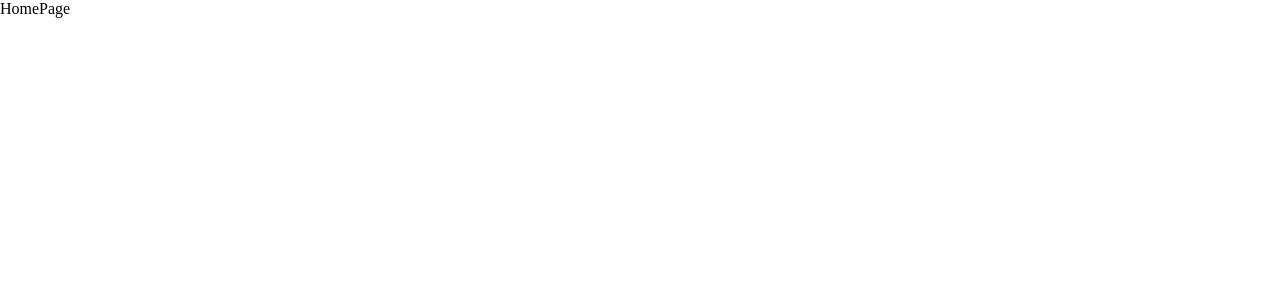
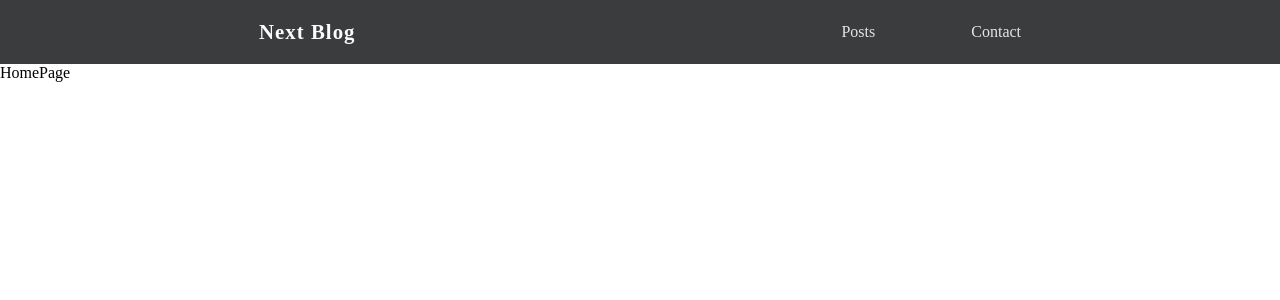
Before and after one commit to Av808080/Blog-App, a Next.js app: page / in a window 1280 px wide. Shown: the top 300 px of the page. Built offline with nearby package versions, Linux system fonts and the light colour scheme.

Commit message:
Layout of App with Navbar

```diff
--- /dev/null
+++ b/Components/Layout/Layout.tsx
@@ -0,0 +1,19 @@
+import { FC, ReactNode } from 'react'
+import Navbar from './Navbar'
+
+interface Props {
+    children: ReactNode
+}
+
+const Layout: FC<Props> = ({ children }) => {
+    return (
+        <>
+            <Navbar />
+            <main>
+                {children}
+            </main>
+        </>
+    )
+}
+
+export default Layout
--- /dev/null
+++ b/Components/Layout/Navbar.module.scss
@@ -0,0 +1,35 @@
+.navbar {
+  background-color: #3b3c3e;
+  min-height: 4em;
+  padding: 1em;
+  display: flex;
+  justify-content: space-around;
+  align-items: center;
+  > .linkItem {
+    font-weight: bold;
+    letter-spacing: 0.05em;
+    font-size: 1.3em;
+    color: #fbfbfb;
+  }
+}
+.links {
+  display: flex;
+  gap: 6em;
+  justify-content: space-around;
+  .linkItem:hover {
+    font-size: 1.05em;
+  }
+}
+.linkItem {
+  color: #e5e5e5;
+  text-decoration: none;
+  transition: all 200ms;
+  &:hover {
+    color: #cacacac6;
+  }
+}
+@media (max-width: 729px) {
+  .links {
+    gap: 2em;
+  }
+}
--- /dev/null
+++ b/Components/Layout/Navbar.tsx
@@ -0,0 +1,17 @@
+import Link from 'next/link'
+import styles from './Navbar.module.scss'
+
+const Navbar = () => {
+    return (
+        <nav className={styles.navbar}>
+            <Link href='/' className={styles.linkItem}>Next Blog</Link>
+            <div className={styles.links}>
+                <Link href='/posts' className={styles.linkItem}>Posts</Link>
+                <Link href='/contact' className={styles.linkItem}>Contact</Link>
+            </div>
+
+        </nav>
+    )
+}
+
+export default Navbar
--- a/pages/_app.tsx
+++ b/pages/_app.tsx
@@ -1,6 +1,10 @@
 import '@/styles/globals.css'
 import type { AppProps } from 'next/app'
-
+import Layout from '@/Components/Layout/Layout'
 export default function App({ Component, pageProps }: AppProps) {
-  return <Component {...pageProps} />
+  return (
+    <Layout>
+      <Component {...pageProps} />
+    </Layout>
+  )
 }
```
